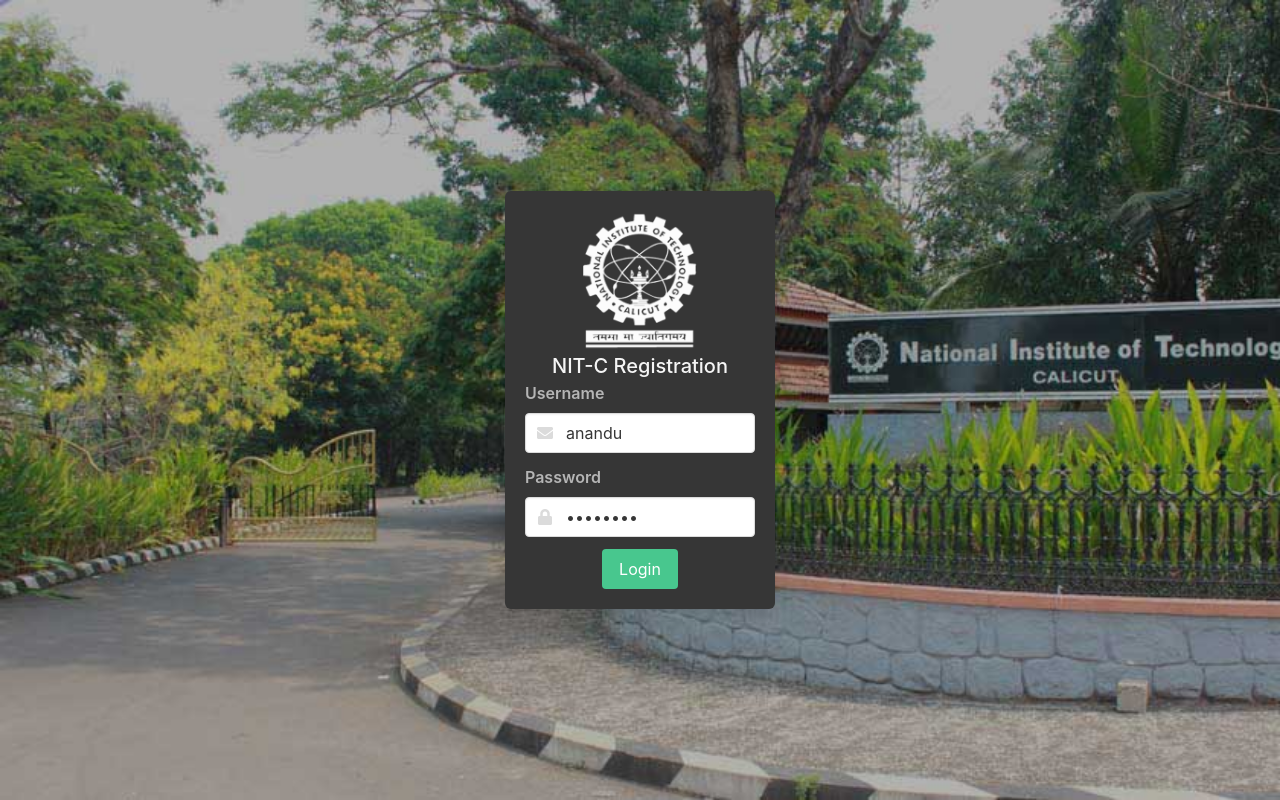
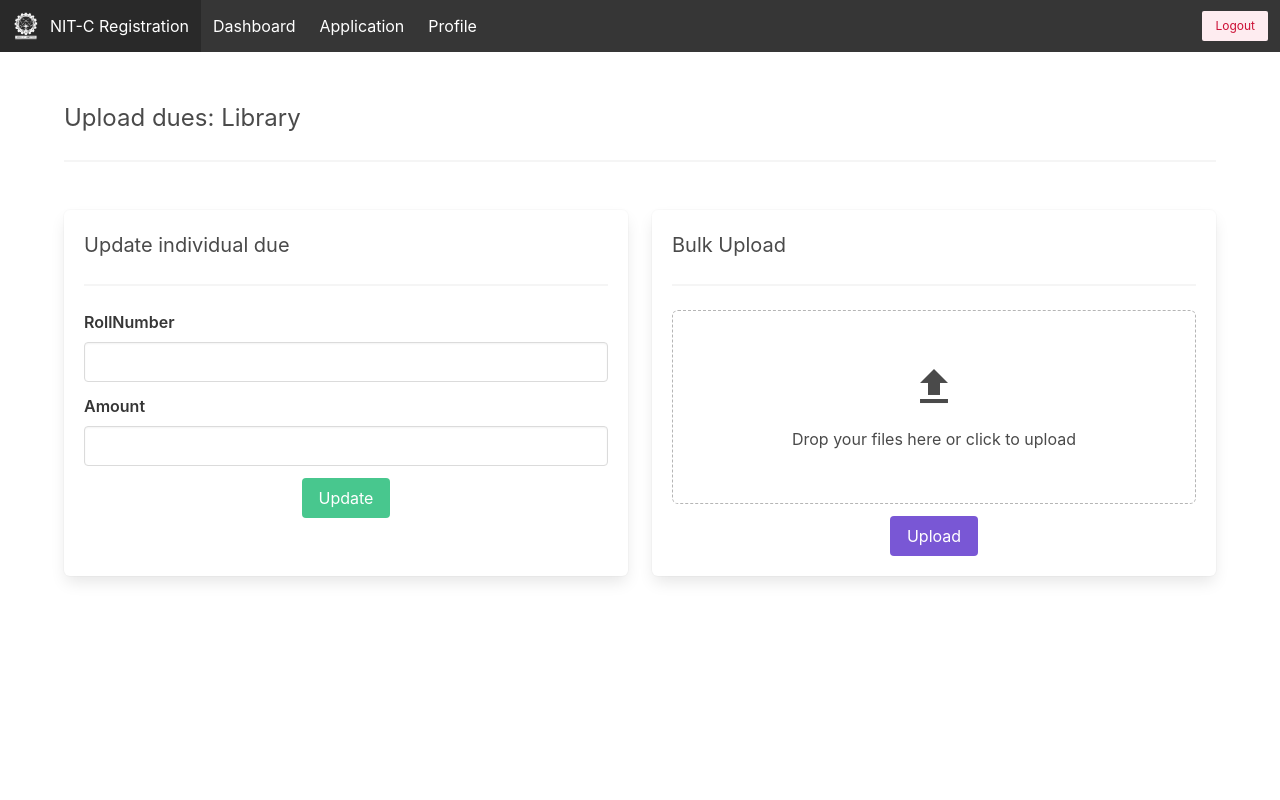
Before and after one commit to anandubajith/nitc-registration-frontend, a Vue app: page /#/due in a window 1280 px wide. Before the commit this address led to /#/. Built offline with nearby package versions, Linux system fonts and the light colour scheme.

Commit message:
due upload page

```diff
--- a/src/views/Dashboard.vue
+++ b/src/views/Dashboard.vue
@@ -1,6 +1,10 @@
 <template>
   <section class="section">
     <div class="container">
+
+      <h1 class="is-size-3">
+        Show the Dues, The applicationStatus, View Application Link, Print Application , Edit application Link
+      </h1>
       <div class="columns" v-if="hostelDue > 0 && libraryDue > 0">
         <div class="column">
           <b-message
--- /dev/null
+++ b/src/views/DueUpload.vue
@@ -0,0 +1,60 @@
+<template>
+  <section class="section">
+    <div class="container">
+      <div class="columns">
+        <div class="column">
+          <h4 class="is-size-4">Upload dues: Library</h4>
+          <hr />
+        </div>
+      </div>
+      <div class="columns">
+        <div class="column">
+          <div class="box" style="height: 100%">
+            <h4 class="is-size-5">Update individual due</h4>
+            <hr />
+            <form action="">
+              <b-field label="RollNumber">
+                <b-input></b-input>
+              </b-field>
+              <b-field label="Amount">
+                <b-input></b-input>
+              </b-field>
+              <div
+                class="field is-flex is-justify-content-center is-align-items-center"
+              >
+                <button class="button is-success">Update</button>
+              </div>
+            </form>
+          </div>
+        </div>
+        <div class="column">
+          <div class="box">
+            <h4 class="is-size-5">Bulk Upload</h4>
+            <hr />
+            <form action="">
+              <b-field>
+                <b-upload v-model="dropFiles" multiple drag-drop expanded>
+                  <section class="section">
+                    <div class="content has-text-centered">
+                      <p>
+                        <b-icon icon="upload" size="is-large"> </b-icon>
+                      </p>
+                      <p>Drop your files here or click to upload</p>
+                    </div>
+                  </section>
+                </b-upload>
+              </b-field>
+              <div
+                class="field is-flex is-justify-content-center is-align-items-center"
+              >
+                <button class="button is-primary">Upload</button>
+              </div>
+            </form>
+          </div>
+        </div>
+      </div>
+    </div>
+  </section>
+</template>
+<style scoped>
+</style>
```
Also changed, not shown: src/router/index.js (+8 -2 lines), src/views/ViewApplication.vue (renamed from src/views/Application.vue).
